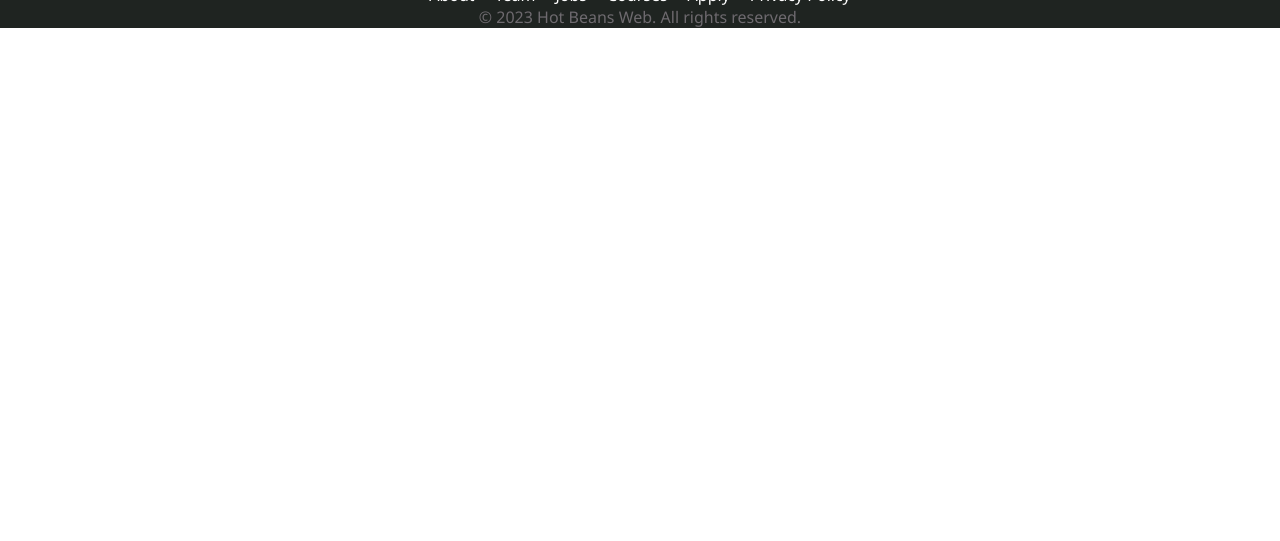
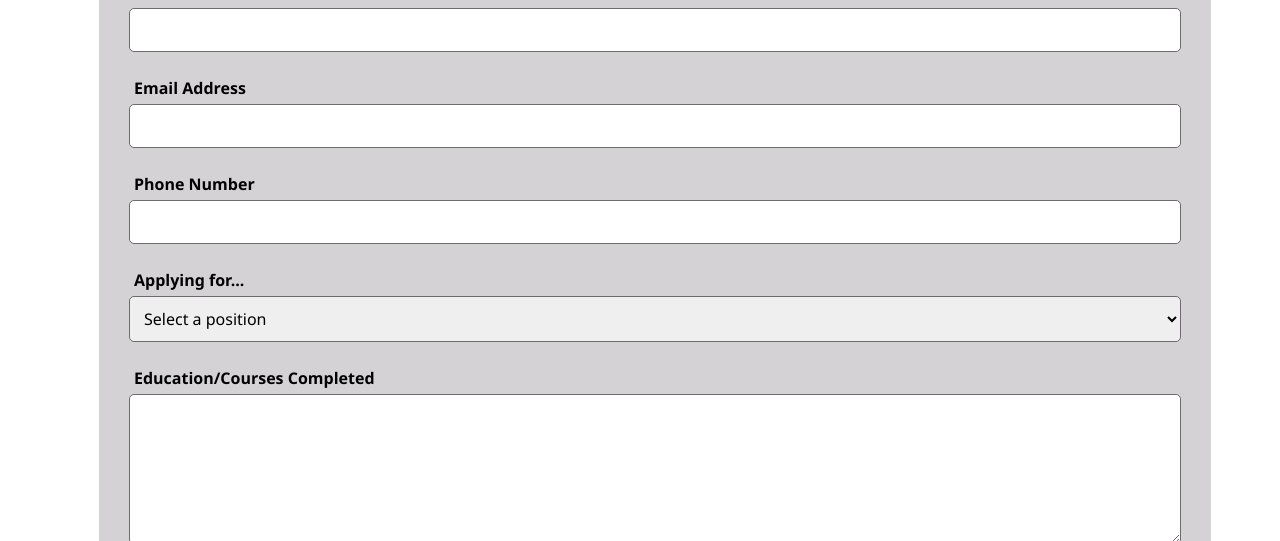
Before and after one commit to 24007460/24007460.github.io, a plain HTML site: page index.html in a window 1280 px wide. Shown: the part 3783-4324 px from the top of the page. Before the commit the page ends 3811 px from the top, so only its background shows below. Drawn offline with Linux system fonts and the light colour scheme.

Commit message:
created application form html and css

```diff
--- a/css/main.css
+++ b/css/main.css
@@ -39,9 +39,12 @@ a {
 .button {
     display: inline-block;
     background-color: var(--ultra-violet);
-    border-radius: 10px;
+    border-radius: 15px;
     padding: 15px;
     transition: background-color 0.3s ease;
+    color: #fff;
+    border: 0;
+    cursor: pointer;
 }
 
 .button:hover {
@@ -176,11 +179,11 @@ nav {
 }
 
 .job-card {
+    display: inline;
     background-color: var(--timberwolf);
     box-shadow: 0 5px 15px rgba(0, 0, 0, 0.1);
     border-radius: 20px;
     padding: 40px;
-    display: inline;
 }
 
 .job-card h3 {
@@ -206,6 +209,41 @@ nav {
     margin: 15px;
 }
 
+/* Apply */
+.apply-form {
+    background-color: var(--timberwolf);
+    border-radius: 20px;
+    padding: 20px;
+    margin: 15px;
+    width: 100%;
+}
+
+.form-item {
+    display: grid;
+    padding: 10px;
+}
+
+.form-item label {
+    font-weight: bold;
+    margin: 5px;
+}
+
+.form-item input, .form-item select, .form-item textarea {
+    padding: 10px;
+    font-size: 16px;
+    border-radius: 5px;
+    border: 1px solid var(--dim-gray);
+}
+
+.form-item textarea {
+    height: 150px;
+}
+
+.form-item input[type="file"] {
+    border: 1px solid 000;
+    margin-bottom: 10px;
+}
+
 /* Footer */
 footer {
     background-color: var(--eerie-black);
--- a/index.html
+++ b/index.html
@@ -230,12 +230,69 @@
             <div class="container">
                 <h2>Apply Now</h2>
                 <p>Ready to start your career at Hot Beans Web? Fill out the application form below.</p>
+
+                <div class="apply-form">
+                    <!-- Name -->
+                    <div class="form-item">
+                        <label for="name">Full Name</label>
+                        <input type="text" id="name" name="name" required>
+                    </div>
+
+                    <!-- Email -->
+                    <div class="form-item">
+                        <label for="email">Email Address</label>
+                        <input type="email" id="email" name="email" required>
+                    </div>
+
+                    <!-- Phone Number -->
+                    <div class="form-item">
+                        <label for="phone">Phone Number</label>
+                        <input type="text" id="phone" name="phone" required>
+                    </div>
+
+                    <!-- Position -->
+                    <div class="form-item">
+                        <label for="position">Applying for...</label>
+                        <select id="position" name="position" required>
+                            <option value>Select a position</option>
+                            <option value="front-end">Junior Front-End Developer</option>
+                            <option value="back-end">Junior Back-End Developer</option>
+                            <option value="full-stack">Junior Full-Stack Developer</option>
+                        </select>
+                    </div>
+
+                    <!-- Education -->
+                    <div class="form-item">
+                        <label for="education">Education/Courses Completed</label>
+                        <textarea id="education" name="education" required></textarea>
+                    </div>
+
+                    <!-- Experience -->
+                    <div class="form-item">
+                        <label for="experience">Previous Experiences</label>
+                        <textarea id="experience" name="experience"></textarea>
+                    </div>
+
+                    <!-- Portfolio -->
+                    <div class="form-item">
+                        <label for="portfolio">Portfolio Link</label>
+                        <input type="text" id="portfolio" name="portfolio">
+                    </div>
+
+                    <!-- Resume -->
+                    <div class="form-item">
+                        <label for="resume">Upload CV/Resume</label>
+                        <input type="file" id="resume" name="resume" accept=".pdf,.doc,.docx">
+                    </div>
+
+                    <button type="submit" class="button">Submit Application</button>
+                </div>
             </div>
         </section>
 
         <!-- Footer -->
         <footer>
-            <a href="#" class="logo">Hot Beans <span style="color: var(--silver);">Web</span></a>
+            <a href="#" class="logo">Hot Beans <span>Web</span></a>
             <ul class="footer-links">
                 <li><a href="#about">About</a></li>
                 <li><a href="#team">Team</a></li>
@@ -244,7 +301,7 @@
                 <li><a href="#apply">Apply</a></li>
                 <li><a href="#">Privacy Policy</a></li>
             </ul>
-            <p style="color: var(--dim-gray);">&copy; 2023 Hot Beans Web. All rights reserved.</p>
+            <p style="color: var(--dim-gray);">&copy; 2025 Hot Beans Web. All rights reserved.</p>
         </footer>
     </body>
 </html>
```
